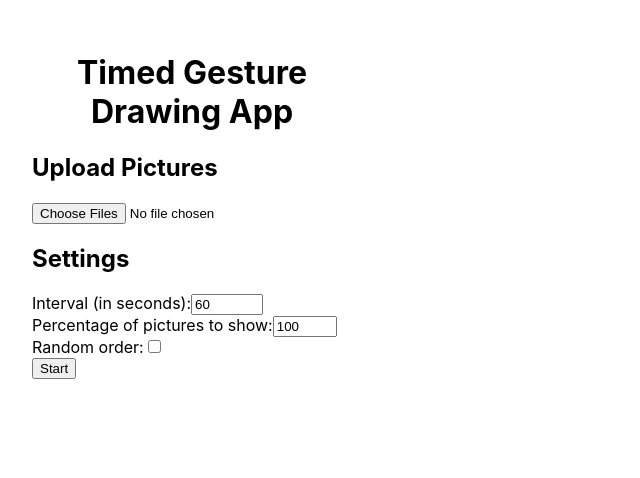
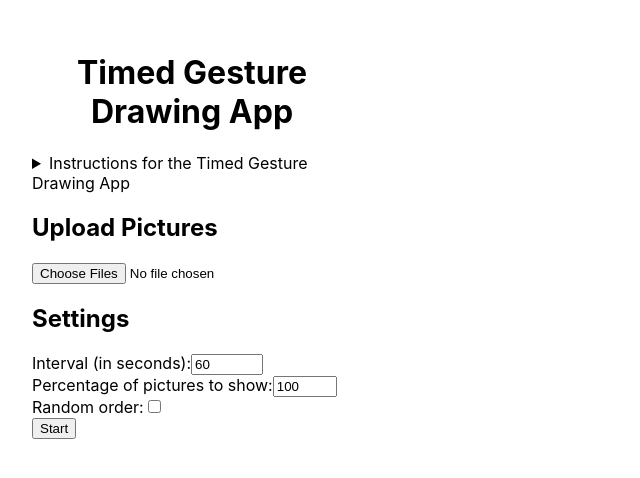
Before and after one commit to ironhymen/IntervalInk, a React (Create React App) app: page / in a window 1280 px wide. Shown: the top 478 px of the page, without its empty margins (0-640 px from the left). Built offline with nearby package versions, Linux system fonts and the light colour scheme.

Commit message:
added details to the page

```diff
--- a/src/App.js
+++ b/src/App.js
@@ -81,10 +81,34 @@ return (
 
 
     <div id="controls">
+      {!isPlaying && (
+        <div>
+          <h1>Timed Gesture Drawing App</h1>
+          <details>
+  <summary>Instructions for the Timed Gesture Drawing App</summary>
+
+  <p>This app allows you to upload pictures and display them one by one with a specified interval. You can also set the percentage of pictures to show, and choose whether to display them in a random order or not.</p>
+
+  <h2>Uploading Pictures</h2>
+            <p>Click the "Upload Pictures" button and select the pictures you want to upload. The app only accepts JPEG, PNG, GIF, and WEBP image formats.</p>
+            <p><em>Server does not save or store files</em></p>
+
+  <h2>Setting the Interval and Percentage of Pictures to Show</h2>
+  <p>Use the "Interval (in seconds)" input field to set the time interval for displaying each picture, in seconds. The interval can be between 1 second and 7200 seconds (2 hours).</p>
+  <p>Use the "Percentage of pictures to show" input field to set the percentage of pictures you want to display, from 0% to 100%.</p>
+  <p>Check the "Random order" checkbox to display the pictures in a random order. If the checkbox is not checked, the pictures will be displayed in the order they were uploaded.</p>
+
+  <h2>Starting and Stopping the Display</h2>
+            <p>Click the "Start" button to start displaying the pictures. The first picture will smoothly scroll into view. Click the "Stop" button to stop the display at any time.</p>
+            <p>If looking for a Timed Gesture Drawing App that provides it's own library check out <a href="https://quickposes.com/en/gestures/timed">Quickposes</a></p>
+
+</details>
+
+        </div>
+      )}
 
       {!isPlaying && (
         <div>
-          <h1>Timed Gesture Drawing App</h1>
           <h2>Upload Pictures</h2>
           <input type="file" multiple onChange={handleFileUpload} />
         </div>
```
